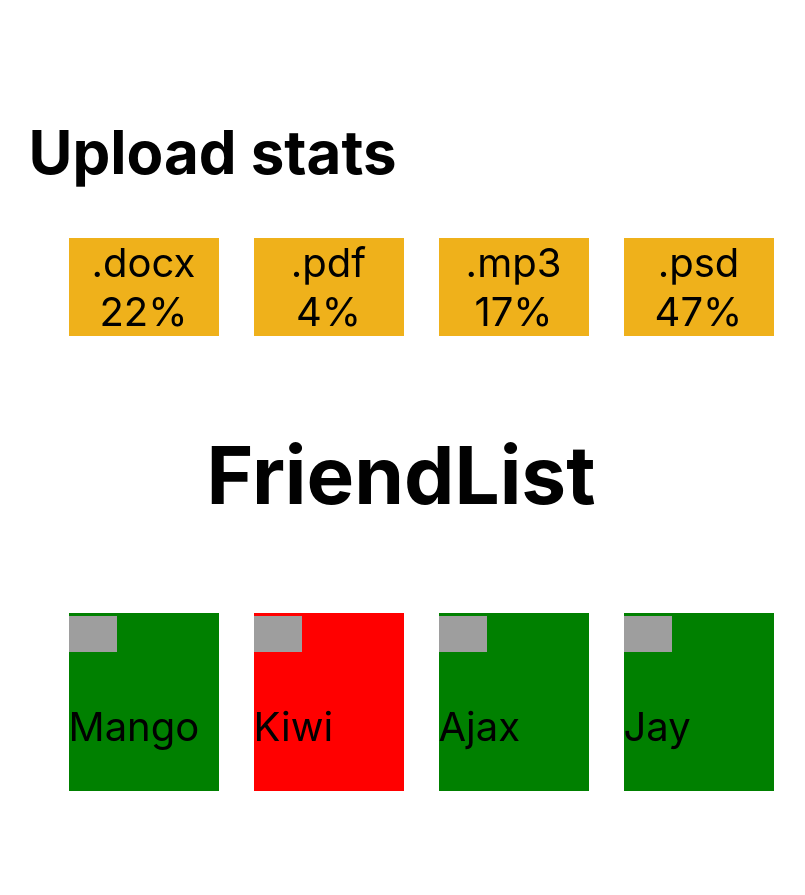
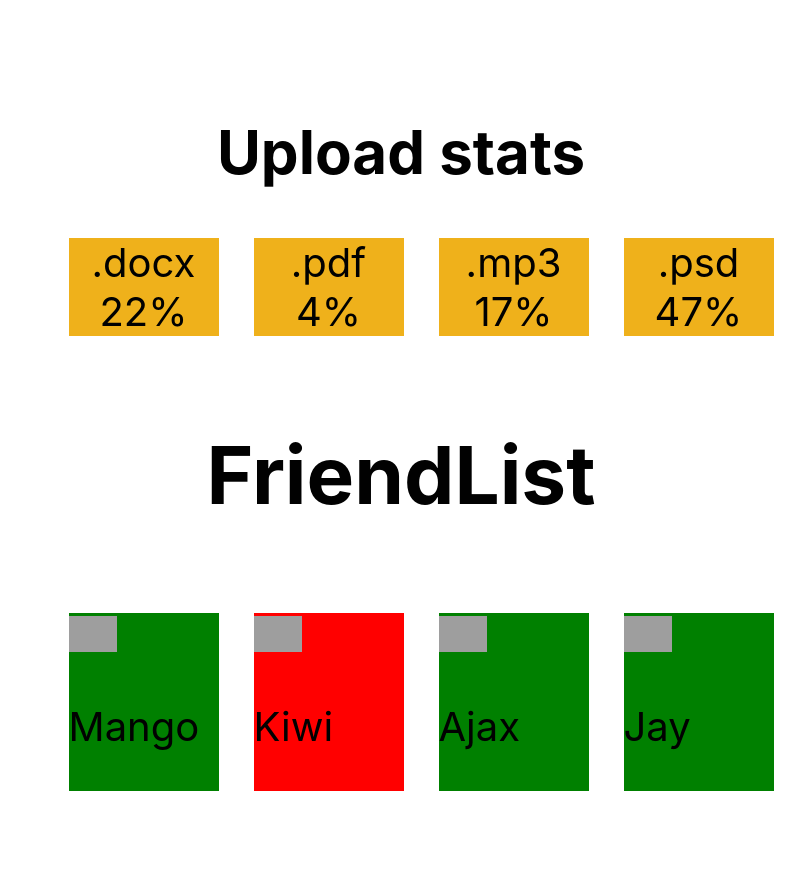
Before and after one commit to Anna-Sosiura/goit-react-hw-01-components, a React (Create React App) app: page / in a window 1280 px wide. Shown: the part 1043-1938 px from the top of the page, without its empty margins (239-1044 px from the left). Built offline with nearby package versions, Linux system fonts and the light colour scheme; grey boxes are pictures that could not be loaded.

Commit message:
commit(8)

```diff
--- a/src/components/App.jsx
+++ b/src/components/App.jsx
@@ -33,11 +33,7 @@ export const App = () => {
       <h1 style={{ marginTop: 50, marginBottom: 50, textAlign: 'center' }}>
         Statistics
       </h1>
-      <Statistics
-        title="Upload stats"
-        stats={data}
-        style={{ textAlign: 'center' }}
-      />
+      <Statistics title="Upload stats" stats={data} />
       <h1 style={{ marginTop: 50, marginBottom: 50, textAlign: 'center' }}>
         FriendList
       </h1>
--- a/src/components/Statistics/Statistics.jsx
+++ b/src/components/Statistics/Statistics.jsx
@@ -2,7 +2,9 @@ import { List, Item } from './Statistics.styled';
 export const Statistics = ({ title, stats }) => {
   return (
     <section className="statistics">
-      <h2 className="title">{title}</h2>
+      <h2 className="title" style={{ textAlign: 'center' }}>
+        {title}
+      </h2>
       <List className="stat-list">
         <Item className="item" key={stats[0].id}>
           <span className="label">{stats[0].label}</span>
```
